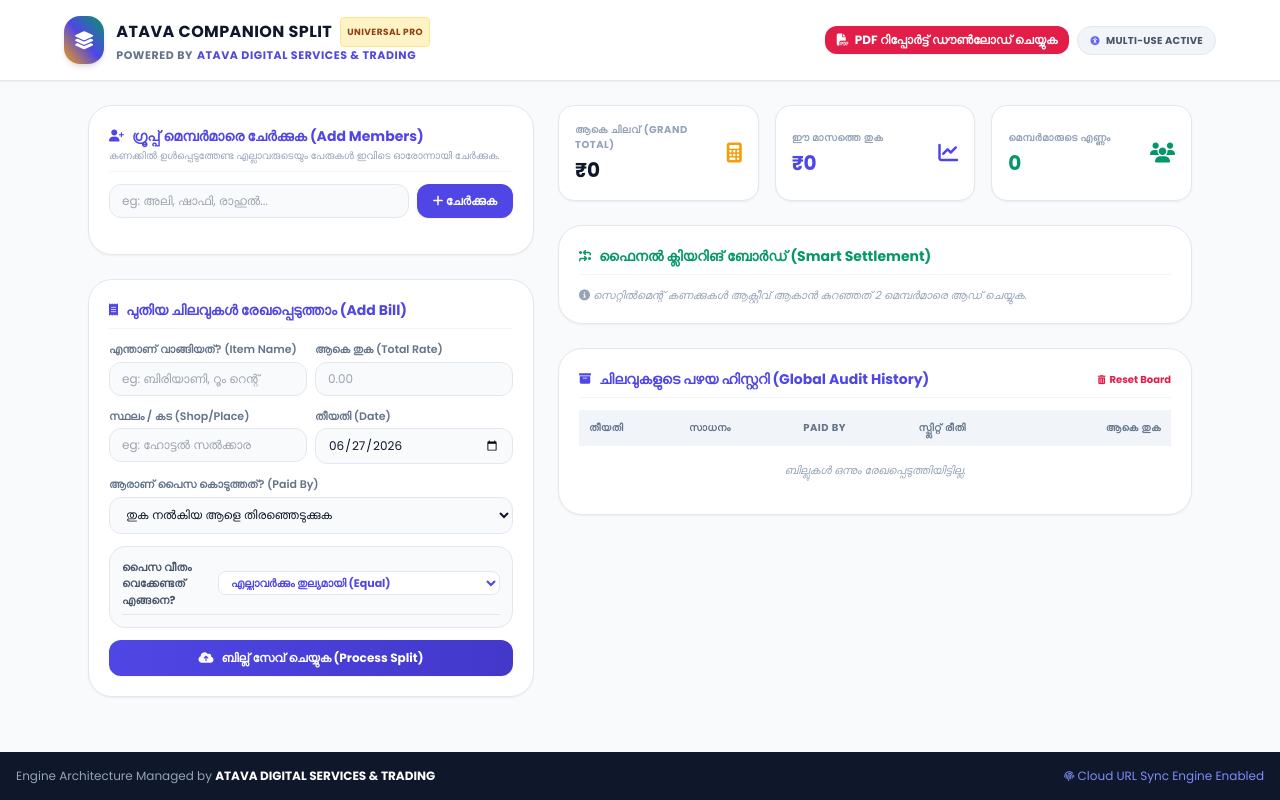
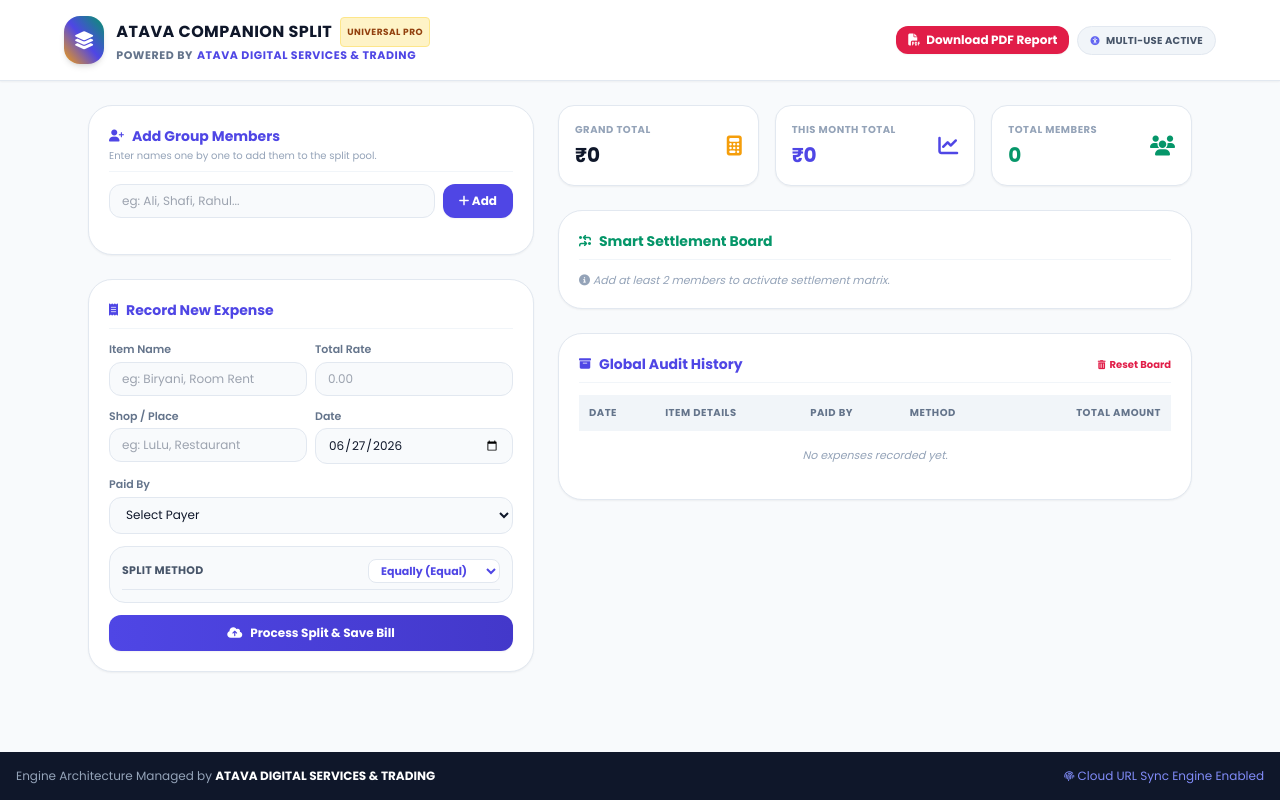
Before and after one commit to ATAVA-DIGITAL/Splitwise, a plain HTML site: page index.html in a window 1280 px wide. Drawn offline with nearby package versions, Linux system fonts and the light colour scheme.

Commit message:
Update index.html

```diff
--- a/index.html
+++ b/index.html
@@ -11,13 +11,13 @@
     <!-- Google Fonts -->
     <link rel="preconnect" href="https://fonts.googleapis.com">
     <link rel="preconnect" href="https://fonts.gstatic.com" crossorigin>
-    <link href="https://fonts.googleapis.com/css2?family=Manjari:wght@400;700&family=Poppins:wght@400;600;700&display=swap" rel="stylesheet">
+    <link href="https://fonts.googleapis.com/css2?family=Poppins:wght@400;600;700&display=swap" rel="stylesheet">
     <style>
         body {
-            font-family: 'Poppins', 'Manjari', sans-serif;
+            font-family: 'Poppins', sans-serif;
             background-color: #f8fafc;
         }
-        /* print ചെയ്യുന്ന സമയത്ത് അനാവശ്യ ബട്ടണുകൾ ഒഴിവാക്കാനും PDF ഭംഗിയാക്കാനും */
+        /* Hides input forms and buttons during PDF download to make the report look clean */
         @media print {
             body { background-color: white; }
             header, .lg\:col-span-5, .no-print, button, select { display: none !important; }
@@ -49,7 +49,7 @@
             <!-- Download PDF Panel -->
             <div class="flex items-center gap-2">
                 <button onclick="downloadPDFReport()" class="bg-rose-600 hover:bg-rose-700 text-white font-bold px-3 py-1.5 rounded-xl text-xs flex items-center gap-1.5 transition-all shadow-sm">
-                    <i class="fa-solid fa-file-pdf"></i> PDF റിപ്പോർട്ട് ഡൗൺലോഡ് ചെയ്യുക
+                    <i class="fa-solid fa-file-pdf"></i> Download PDF Report
                 </button>
                 <span class="text-[10px] font-bold bg-slate-100 border border-slate-200 px-3 py-1.5 rounded-full text-slate-600 tracking-wide uppercase">
                     <i class="fa-solid fa-universal-access text-[9px] text-indigo-500 mr-1"></i> Multi-Use Active
@@ -64,78 +64,78 @@
         <!-- Left Processing Panel (Inputs) -->
         <div class="lg:col-span-5 space-y-6">
 
-            <!-- Universal Member Pool Allocation -->
+            <!-- Add Members Section -->
             <div class="bg-white border border-slate-200 p-5 rounded-3xl shadow-sm space-y-3">
                 <div class="border-b border-slate-100 pb-2">
                     <h2 class="text-sm font-bold text-indigo-600 flex items-center gap-2">
-                        <i class="fa-solid fa-user-plus text-xs"></i> ഗ്രൂപ്പ് മെമ്പർമാരെ ചേർക്കുക (Add Members)
+                        <i class="fa-solid fa-user-plus text-xs"></i> Add Group Members
                     </h2>
-                    <p class="text-[10px] text-slate-400 mt-0.5">കണക്കിൽ ഉൾപ്പെടുത്തേണ്ട എല്ലാവരുടെയും പേരുകൾ ഇവിടെ ഓരോന്നായി ചേർക്കുക.</p>
+                    <p class="text-[10px] text-slate-400 mt-0.5">Enter names one by one to add them to the split pool.</p>
                 </div>
                 <div class="flex gap-2">
-                    <input type="text" id="memberName" placeholder="eg: അലി, ഷാഫി, രാഹുൽ..." class="flex-grow bg-slate-50 border border-slate-200 rounded-xl px-3 py-2 text-xs font-medium outline-none focus:border-indigo-500 text-slate-900">
+                    <input type="text" id="memberName" placeholder="eg: Ali, Shafi, Rahul..." class="flex-grow bg-slate-50 border border-slate-200 rounded-xl px-3 py-2 text-xs font-medium outline-none focus:border-indigo-500 text-slate-900">
                     <button onclick="addMember()" class="bg-indigo-600 hover:bg-indigo-700 text-white font-bold px-4 py-2 rounded-xl text-xs transition-all shadow-sm">
-                        <i class="fa-solid fa-plus"></i> ചേർക്കുക
+                        <i class="fa-solid fa-plus"></i> Add
                     </button>
                 </div>
                 <div id="membersList" class="flex flex-wrap gap-2 pt-1"></div>
             </div>
 
-            <!-- Universal Ledger Input Entry Form -->
+            <!-- Add Bill/Expense Entry Form -->
             <div class="bg-white border border-slate-200 p-5 rounded-3xl shadow-sm space-y-3">
                 <div class="border-b border-slate-100 pb-2">
                     <h2 class="text-sm font-bold text-indigo-600 flex items-center gap-2">
-                        <i class="fa-solid fa-receipt text-xs"></i> പുതിയ ചിലവുകൾ രേഖപ്പെടുത്താം (Add Bill)
+                        <i class="fa-solid fa-receipt text-xs"></i> Record New Expense
                     </h2>
                 </div>
 
                 <div class="space-y-3">
                     <div class="grid grid-cols-2 gap-2">
                         <div>
-                            <label class="block text-[11px] font-semibold text-slate-500 mb-1">എന്താണ് വാങ്ങിയത്? (Item Name)</label>
-                            <input type="text" id="expName" placeholder="eg: ബിരിയാണി, റൂം റെന്റ്" class="w-full bg-slate-50 border border-slate-200 rounded-xl px-3 py-2 text-xs font-medium outline-none focus:border-indigo-500 text-slate-900">
+                            <label class="block text-[11px] font-semibold text-slate-500 mb-1">Item Name</label>
+                            <input type="text" id="expName" placeholder="eg: Biryani, Room Rent" class="w-full bg-slate-50 border border-slate-200 rounded-xl px-3 py-2 text-xs font-medium outline-none focus:border-indigo-500 text-slate-900">
                         </div>
                         <div>
-                            <label class="block text-[11px] font-semibold text-slate-500 mb-1">ആകെ തുക (Total Rate)</label>
+                            <label class="block text-[11px] font-semibold text-slate-500 mb-1">Total Rate</label>
                             <input type="number" id="expAmount" oninput="distributeEqually()" placeholder="0.00" class="w-full bg-slate-50 border border-slate-200 rounded-xl px-3 py-2 text-xs font-medium outline-none focus:border-indigo-500 text-slate-900">
                         </div>
                     </div>
 
                     <div class="grid grid-cols-2 gap-2">
                         <div>
-                            <label class="block text-[11px] font-semibold text-slate-500 mb-1">സ്ഥലം / കട (Shop/Place)</label>
-                            <input type="text" id="expShop" placeholder="eg: ഹോട്ടൽ സൽക്കാര" class="w-full bg-slate-50 border border-slate-200 rounded-xl px-3 py-2 text-xs font-medium outline-none focus:border-indigo-500 text-slate-900">
+                            <label class="block text-[11px] font-semibold text-slate-500 mb-1">Shop / Place</label>
+                            <input type="text" id="expShop" placeholder="eg: LuLu, Restaurant" class="w-full bg-slate-50 border border-slate-200 rounded-xl px-3 py-2 text-xs font-medium outline-none focus:border-indigo-500 text-slate-900">
                         </div>
                         <div>
-                            <label class="block text-[11px] font-semibold text-slate-500 mb-1">തീയതി (Date)</label>
+                            <label class="block text-[11px] font-semibold text-slate-500 mb-1">Date</label>
                             <input type="date" id="expDate" class="w-full bg-slate-50 border border-slate-200 rounded-xl px-3 py-2 text-xs font-medium outline-none focus:border-indigo-500 text-slate-900">
                         </div>
                     </div>
 
                     <div>
-                        <label class="block text-[11px] font-semibold text-slate-500 mb-1">ആരാണ് പൈസ കൊടുത്തത്? (Paid By)</label>
+                        <label class="block text-[11px] font-semibold text-slate-500 mb-1">Paid By</label>
                         <select id="expPaidBy" class="w-full bg-slate-50 border border-slate-200 rounded-xl px-3 py-2 text-xs font-medium outline-none focus:border-indigo-500 text-slate-900"></select>
                     </div>
 
-                    <!-- ADVANCED SPLIT SYSTEM -->
+                    <!-- Split Type Configuration -->
                     <div class="bg-slate-50 p-3 rounded-2xl border border-slate-200 space-y-2">
                         <div class="flex items-center justify-between border-b border-slate-200 pb-1.5">
-                            <label class="text-[11px] font-bold text-slate-600 uppercase tracking-wide">പൈസ വീതം വെക്കേണ്ടത് എങ്ങനെ?</label>
+                            <label class="text-[11px] font-bold text-slate-600 uppercase tracking-wide">Split Method</label>
                             <select id="splitType" onchange="toggleSplitView()" class="bg-white border border-slate-200 rounded-lg px-2 py-0.5 text-[11px] font-bold outline-none text-indigo-600">
-                                <option value="equal">എല്ലാവർക്കും തുല്യമായി (Equal)</option>
-                                <option value="custom">ഓരോരുത്തർക്കും വെവ്വേറെ (Custom Amount)</option>
+                                <option value="equal">Equally (Equal)</option>
+                                <option value="custom">Custom Amount</option>
                             </select>
                         </div>
 
                         <!-- Dynamic Individual Member Input Matrix -->
                         <div id="customSplitMatrix" class="space-y-1.5 max-h-[150px] overflow-y-auto pt-1 hidden">
-                            <p class="text-[10px] text-amber-600 font-medium italic"><i class="fa-solid fa-circle-info"></i> ഈ സാധനം ഉപയോഗിച്ചവർക്ക് നേരെ മാത്രം തുക എഴുതുക. മറ്റുള്ളവർക്ക് 0 നൽകാം.</p>
+                            <p class="text-[10px] text-amber-600 font-medium italic"><i class="fa-solid fa-circle-info"></i> Enter amount only for consumers. Leave 0 for others.</p>
                             <div id="customInputsContainer" class="space-y-1"></div>
                         </div>
                     </div>
 
                     <button onclick="addExpense()" class="w-full bg-gradient-to-r from-indigo-600 to-indigo-700 hover:from-indigo-700 hover:to-indigo-800 text-white font-bold py-2.5 px-4 rounded-xl text-xs flex items-center justify-center gap-2 shadow-sm transition-all">
-                        <i class="fa-solid fa-cloud-arrow-up"></i> ബില്ല് സേവ് ചെയ്യുക (Process Split)
+                        <i class="fa-solid fa-cloud-arrow-up"></i> Process Split & Save Bill
                     </button>
                 </div>
             </div>
@@ -149,21 +149,21 @@
             <div class="grid grid-cols-1 sm:grid-cols-3 gap-4">
                 <div class="bg-white border border-slate-200 p-4 rounded-2xl shadow-sm flex items-center justify-between">
                     <div>
-                        <p class="text-[10px] text-slate-400 font-bold uppercase tracking-wider">ആകെ ചിലവ് (Grand Total)</p>
+                        <p class="text-[10px] text-slate-400 font-bold uppercase tracking-wider">Grand Total</p>
                         <h3 id="dashTotal" class="text-xl font-bold text-slate-900 mt-1">₹0</h3>
                     </div>
                     <i class="fa-solid fa-calculator text-xl text-amber-500 no-print"></i>
                 </div>
                 <div class="bg-white border border-slate-200 p-4 rounded-2xl shadow-sm flex items-center justify-between">
                     <div>
-                        <p class="text-[10px] text-slate-400 font-bold uppercase tracking-wider">ഈ മാസത്തെ തുക</p>
+                        <p class="text-[10px] text-slate-400 font-bold uppercase tracking-wider">This Month Total</p>
                         <h3 id="dashMonthTotal" class="text-xl font-bold text-indigo-600 mt-1">₹0</h3>
                     </div>
                     <i class="fa-solid fa-chart-line text-xl text-indigo-600 no-print"></i>
                 </div>
                 <div class="bg-white border border-slate-200 p-4 rounded-2xl shadow-sm flex items-center justify-between">
                     <div>
-                        <p class="text-[10px] text-slate-400 font-bold uppercase tracking-wider">മെമ്പർമാരുടെ എണ്ണം</p>
+                        <p class="text-[10px] text-slate-400 font-bold uppercase tracking-wider">Total Members</p>
                         <h3 id="dashCount" class="text-xl font-bold text-emerald-600 mt-1">0</h3>
                     </div>
                     <i class="fa-solid fa-users text-xl text-emerald-600 no-print"></i>
@@ -173,10 +173,10 @@
             <!-- Intelligent Settlement Reconciliation Core Matrix -->
             <div class="bg-white border border-slate-200 p-5 rounded-3xl shadow-sm space-y-3">
                 <h2 class="text-sm font-bold text-emerald-600 flex items-center gap-2 border-b border-slate-100 pb-2">
-                    <i class="fa-solid fa-arrows-turn-to-dots text-xs"></i> ഫൈനൽ ക്ലിയറിങ് ബോർഡ് (Smart Settlement)
+                    <i class="fa-solid fa-arrows-turn-to-dots text-xs"></i> Smart Settlement Board
                 </h2>
                 <div id="settlementList" class="space-y-2 text-xs font-medium text-slate-700">
-                    <p class="text-slate-400 italic text-[11px]">വിവരങ്ങൾ നൽകുമ്പോൾ ആര് ആർക്ക് എത്ര കൊടുക്കണം എന്ന് ഇവിടെ കാണാം...</p>
+                    <p class="text-slate-400 italic text-[11px]">Enter details to see who owes whom...</p>
                 </div>
             </div>
 
@@ -184,7 +184,7 @@
             <div class="bg-white border border-slate-200 p-5 rounded-3xl shadow-sm space-y-3">
                 <div class="flex justify-between items-center border-b border-slate-100 pb-2">
                     <h2 class="text-sm font-bold text-indigo-600 flex items-center gap-2">
-                        <i class="fa-solid fa-box-archive text-xs"></i> ചിലവുകളുടെ പഴയ ഹിസ്റ്ററി (Global Audit History)
+                        <i class="fa-solid fa-box-archive text-xs"></i> Global Audit History
                     </h2>
                     <button onclick="clearAllData()" class="text-[10px] text-rose-600 hover:text-rose-700 font-bold flex items-center gap-1 no-print">
                         <i class="fa-solid fa-trash-can text-[9px]"></i> Reset Board
@@ -195,11 +195,11 @@
                     <table class="w-full text-left text-xs text-slate-700">
                         <thead class="bg-slate-100 text-[10px] uppercase text-slate-500 tracking-wider">
                             <tr>
-                                <th class="p-2.5">തീയതി</th>
-                                <th class="p-2.5">സാധനം</th>
+                                <th class="p-2.5">Date</th>
+                                <th class="p-2.5">Item Details</th>
                                 <th class="p-2.5">Paid By</th>
-                                <th class="p-2.5">സ്പ്ലിറ്റ് രീതി</th>
-                                <th class="p-2.5 text-right">ആകെ തുക</th>
+                                <th class="p-2.5">Method</th>
+                                <th class="p-2.5 text-right">Total Amount</th>
                             </tr>
                         </thead>
                         <tbody id="historyTableBody" class="divide-y divide-slate-100"></tbody>
@@ -236,10 +236,9 @@
 
         function downloadPDFReport() {
             if (roomData.expenses.length === 0) {
-                alert("ഡൗൺലോഡ് ചെയ്യാൻ മാത്രം ബില്ലുകൾ ഒന്നും ഇതിലില്ല അളിയാ!");
+                alert("No bills available to download!");
                 return;
             }
-            // സിസ്റ്റത്തിന്റെ പ്രിന്റ് ഓപ്ഷൻ ഓപ്പൺ ചെയ്ത് PDF ആയി സേവ് ചെയ്യിക്കുന്നു
             window.print();
         }
 
@@ -248,7 +247,7 @@
             const name = mNameInput.value.trim();
             if (!name) return;
             if (roomData.members.includes(name)) {
-                alert("ഈ പേര് ഇതിനകം ലിസ്റ്റിലുണ്ട്!");
+                alert("This name is already in the list!");
                 return;
             }
             roomData.members.push(name);
@@ -310,7 +309,7 @@
             const splitType = document.getElementById('splitType').value;
 
             if (!name || isNaN(amount) || amount <= 0 || !paidBy) {
-                alert("ദയവായി എല്ലാ വിവരങ്ങളും കൃത്യമായി പൂരിപ്പിക്കുക!");
+                alert("Please fill in all details correctly!");
                 return;
             }
 
@@ -329,7 +328,7 @@
                 });
 
                 if (Math.abs(totalInputCustom - amount) > 0.5) {
-                    alert(`കണക്കിൽ ചെറിയ വ്യത്യാസമുണ്ട്! ആകെ ബിൽ തുക ₹${amount} ആണ്. എന്നാൽ നിങ്ങൾ വ്യക്തിഗതമായി ചേർത്ത തുകകളുടെ ആകെ തുക ₹${totalInputCustom.toFixed(2)} ആണ്. ഇത് തുല്യമാകണം.`);
+                    alert(`Amount calculation mismatch! Total bill is ₹${amount}. But your custom individual total is ₹${totalInputCustom.toFixed(2)}. They must match.`);
                     return;
                 }
             }
@@ -358,7 +357,7 @@
         }
 
         function clearAllData() {
-            if(confirm("ഈ ലെഡ്ജറിലെ എല്ലാ കണക്കുകളും പൂർണ്ണമായി മായ്ക്കണം എന്ന് ഉറപ്പാണോ?")) {
+            if(confirm("Are you sure you want to clear all ledger data?")) {
                 roomData = { members: [], expenses: [] };
                 saveData();
                 renderAll();
@@ -379,7 +378,7 @@
 
             const selectPaid = document.getElementById('expPaidBy');
             const previousSelection = selectPaid.value;
-            selectPaid.innerHTML = '<option value="" disabled selected>തുക നൽകിയ ആളെ തിരഞ്ഞെടുക്കുക</option>';
+            selectPaid.innerHTML = '<option value="" disabled selected>Select Payer</option>';
             roomData.members.forEach(member => {
                 selectPaid.innerHTML += `<option value="${member}">${member}</option>`;
             });
@@ -393,7 +392,7 @@
             tableBody.innerHTML = '';
 
             if (roomData.expenses.length === 0) {
-                tableBody.innerHTML = `<tr><td colspan="5" class="p-4 text-center text-slate-400 italic text-[11px]">ബില്ലുകൾ ഒന്നും രേഖപ്പെടുത്തിയിട്ടില്ല.</td></tr>`;
+                tableBody.innerHTML = `<tr><td colspan="5" class="p-4 text-center text-slate-400 italic text-[11px]">No expenses recorded yet.</td></tr>`;
             }
 
             let balances = {};
@@ -405,7 +404,7 @@
                     totalThisMonth += exp.amount;
                 }
 
-                let displayMethod = exp.splitType === 'equal' ? 'തുല്യമായി (Equal)' : 'വ്യത്യസ്തമായി (Custom)';
+                let displayMethod = exp.splitType === 'equal' ? 'Equal' : 'Custom';
 
                 tableBody.innerHTML += `
                     <tr class="hover:bg-slate-50">
@@ -436,7 +435,7 @@
             settlementContainer.innerHTML = '';
 
             if (roomData.members.length < 2) {
-                settlementContainer.innerHTML = `<p class="text-slate-400 italic text-[11px]"><i class="fa-solid fa-circle-info"></i> സെറ്റിൽമെന്റ് കണക്കുകൾ ആക്റ്റീവ് ആകാൻ കുറഞ്ഞത് 2 മെമ്പർമാരെ ആഡ് ചെയ്യുക.</p>`;
+                settlementContainer.innerHTML = `<p class="text-slate-400 italic text-[11px]"><i class="fa-solid fa-circle-info"></i> Add at least 2 members to activate settlement matrix.</p>`;
                 return;
             }
 
@@ -464,7 +463,8 @@
                         <div class="flex items-center gap-2 text-slate-700">
                             <span class="text-rose-600 font-bold">${debtor.name}</span>
                             <i class="fa-solid fa-arrow-right text-slate-400 text-[10px]"></i>
-                            <span class="text-emerald-600 font-bold">${creditor.name}</span> നു നൽകാൻ ഉണ്ട്
+                            owes
+                            <span class="text-emerald-600 font-bold">${creditor.name}</span>
                         </div>
                         <div class="text-amber-600 font-bold text-sm">₹${settlementAmount.toFixed(2)}</div>
                     </div>
@@ -478,7 +478,7 @@
             }
 
             if (settlementLogs.length === 0) {
-                settlementContainer.innerHTML = `<p class="text-emerald-600 font-medium text-center py-2"><i class="fa-solid fa-square-check"></i> എല്ലാ ഗ്രൂപ്പ് കണക്കുകളും ഇതിനകം സെറ്റിൽഡ് ആണ്!</p>`;
+                settlementContainer.innerHTML = `<p class="text-emerald-600 font-medium text-center py-2"><i class="fa-solid fa-square-check"></i> All accounts are perfectly settled!</p>`;
             } else {
                 settlementLogs.forEach(logHtml => {
                     settlementContainer.innerHTML += logHtml;
```
